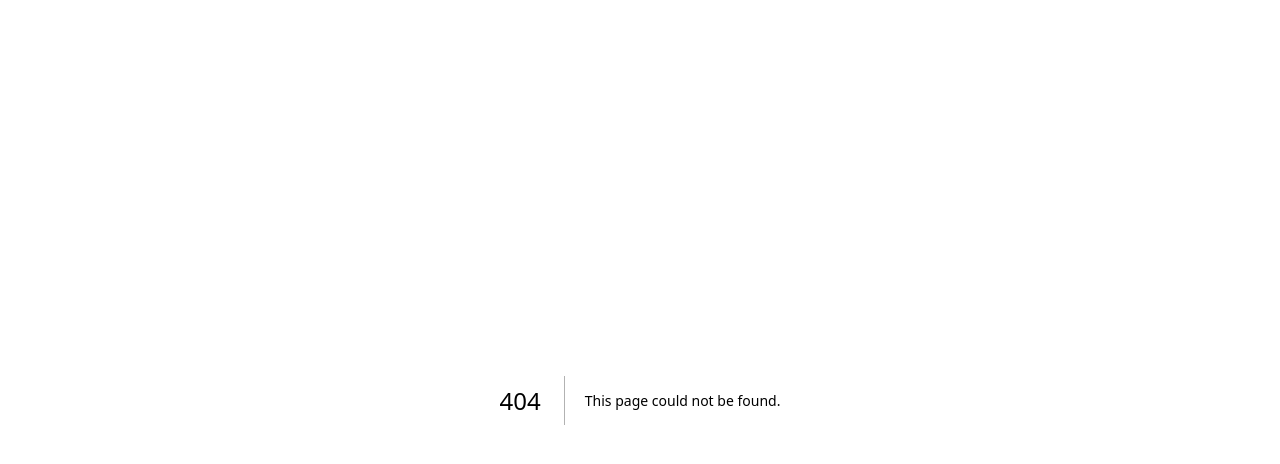
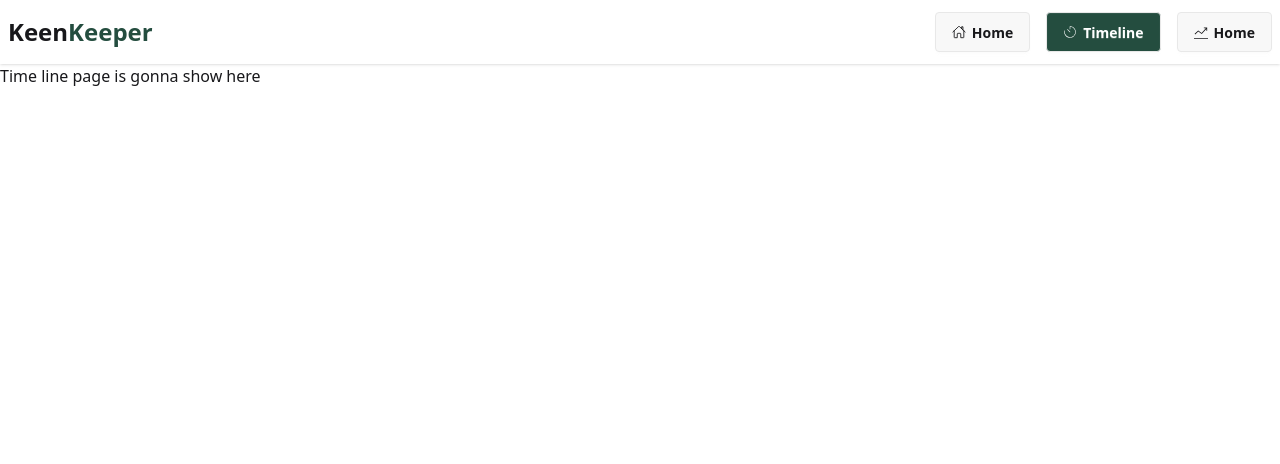
Before and after one commit to AforArdi/next-keen-keeper, a Next.js app: page /timeline in a window 1280 px wide. Before the commit this address had no page. Shown: the top 464 px of the page. Built offline with nearby package versions, Linux system fonts and the light colour scheme.

Commit message:
Showing toggle button bg change with pathname

```diff
--- a/src/app/layout.js
+++ b/src/app/layout.js
@@ -1,5 +1,6 @@
 import { Geist, Geist_Mono } from "next/font/google";
 import "./globals.css";
+import Navbar from "@/components/shared/Navbar";
 
 const geistSans = Geist({
   variable: "--font-geist-sans",
@@ -24,6 +25,7 @@ export default function RootLayout({ children }) {
       className={`${geistSans.variable} ${geistMono.variable} h-full antialiased`}
     >
       <body className="min-h-full flex flex-col">
+        <Navbar></Navbar>
         {children}
       </body>
     </html>
--- a/src/app/page.js
+++ b/src/app/page.js
@@ -1,10 +1,8 @@
 import Banner from "@/components/Banner";
-import Navbar from "@/components/shared/Navbar";
 
 export default function Home() {
   return (
     <>
-      <Navbar></Navbar>
       <Banner></Banner>
     </>
   );
--- /dev/null
+++ b/src/app/timeline/page.jsx
@@ -0,0 +1,9 @@
+const TimelinePage = () => {
+    return (
+        <div>
+            <h2>Time line page is gonna show here</h2>
+        </div>
+     );
+}
+
+export default TimelinePage;
--- /dev/null
+++ b/src/components/shared/NavButtons.jsx
@@ -0,0 +1,16 @@
+'use client'
+import Link from "next/link";
+import { usePathname } from "next/navigation";
+
+const NavButtons = ({children, to}) => {
+    const pathname = usePathname();
+    return (
+        <div>
+            <Link href={to}>
+                <button className={`btn ${pathname === to ? 'bg-[#244D3F] text-white' : ''}`}>{children}</button>
+            </Link>
+        </div>
+     );
+}
+
+export default NavButtons;
--- a/src/components/shared/Navbar.jsx
+++ b/src/components/shared/Navbar.jsx
@@ -2,6 +2,25 @@ import Link from "next/link";
 import { CiTimer } from "react-icons/ci";
 import { IoHomeOutline } from "react-icons/io5";
 import { TfiStatsUp } from "react-icons/tfi";
+import NavButtons from "./NavButtons";
+
+const navItems = [
+    {
+        path: '/',
+        go: 'Home',
+        icon: <IoHomeOutline></IoHomeOutline>
+    },
+    {
+        path: '/timeline',
+        go: 'Timeline',
+        icon: <CiTimer></CiTimer>
+    },
+    {
+        path: '/stats',
+        go: 'Home',
+        icon: <TfiStatsUp></TfiStatsUp>
+    }
+]
 
 const Navbar = () => {
     return (
@@ -13,15 +32,13 @@ const Navbar = () => {
                     </p>
                 </div>
                 <div className="navbar-end flex items-center gap-4">
-                    <Link href={'/'}>
-                        <button className="btn"><IoHomeOutline></IoHomeOutline> Home</button>
-                    </Link>
-                    <Link href={'/timeline'}>
-                        <button className="btn"><CiTimer></CiTimer> Timeline</button>
-                    </Link>
-                    <Link href={'/stats'}>
-                        <button className="btn"><TfiStatsUp></TfiStatsUp> Stats</button>
-                    </Link>
+                    {
+                        navItems.map((item, i)=> {
+                            return (
+                                <NavButtons key={i} to={item.path}>{item.icon} {item.go}</NavButtons>
+                            )
+                        })
+                    }
                 </div>
             </div>
         </div>
```
